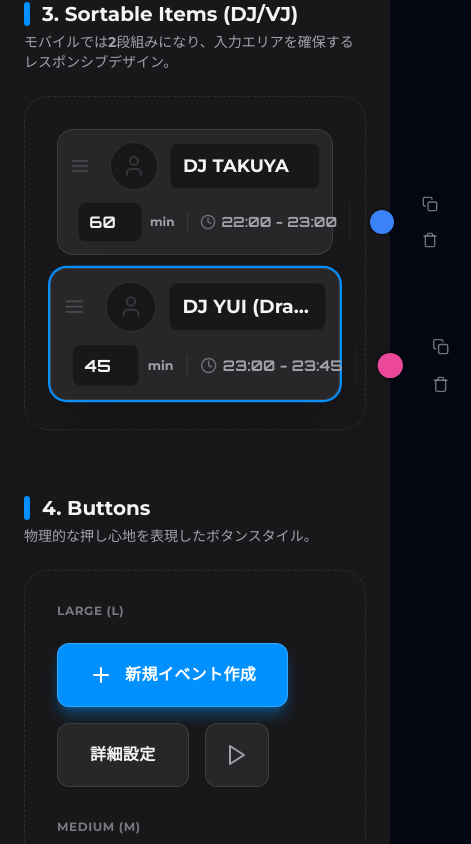
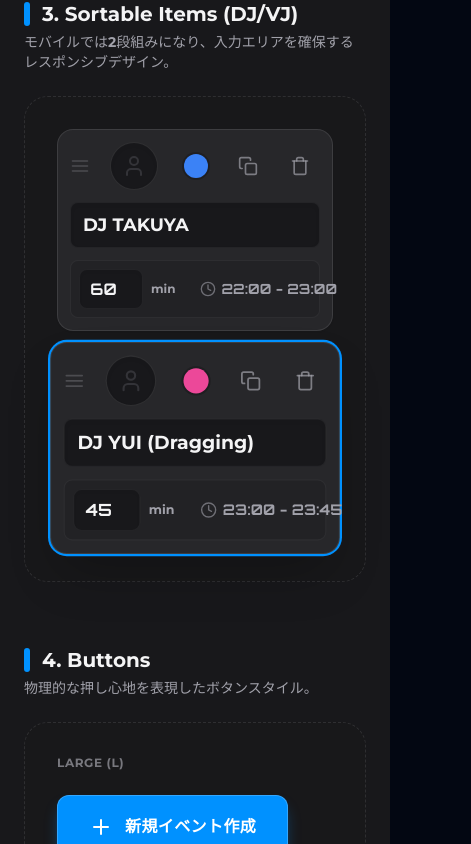
Before and after one commit to ryoma-tkg/DJTIMEKEEPER, a React (Vite) app: page /test-ui in a window 390 px wide. Shown: the part 1840-2684 px from the top of the page, 471 px wide, since content can reach past the window. Built offline with nearby package versions, Linux system fonts and the light colour scheme; no server answers; a web font is replaced by a local one.

Commit message:
before ui UPDATE -----戻るならここ

```diff
--- a/src/components/UITestPage.jsx
+++ b/src/components/UITestPage.jsx
@@ -155,32 +155,51 @@ const NewToggle = ({ label, checked = false, onChange, icon: Icon, description }
     </div>
 );
 
-// 4. DJ/VJ Card (★修正: SP対応 - 縦積みレイアウト)
+// 4. DJ/VJ Card (★修正: SP対応 & レイアウト改善)
 const NewSortableCard = ({ initialName, initialDuration, time, color, isDragging }) => {
     const [name, setName] = useState(initialName);
     const [duration, setDuration] = useState(initialDuration);
 
     return (
         <div className={`
-            group relative flex flex-col md:flex-row items-start md:items-center gap-3 md:gap-4 p-3 md:p-3 md:pr-4 rounded-2xl bg-surface-container
+            group relative p-3 md:p-3 md:pr-4 rounded-2xl bg-surface-container
             border border-on-surface/10 dark:border-white/10 overflow-visible
             transition-all duration-300
             ${isDragging ? 'scale-105 shadow-2xl z-50 ring-2 ring-brand-primary' : 'shadow-sm hover:shadow-md hover:border-on-surface/20'}
         `}>
-            {/* Top Row (Mobile) / Left Side (Desktop) */}
-            <div className="flex items-center w-full md:w-auto gap-3">
-                <div className="flex-shrink-0 cursor-grab touch-none text-on-surface-variant/30 hover:text-on-surface-variant p-2 -ml-2 md:ml-0">
+            {/* --- SP Layout (Stack) --- */}
+            <div className="md:hidden flex flex-col gap-3">
+                {/* Row 1: Grip, Icon, Actions (Right aligned) */}
+                <div className="flex items-center justify-between">
+                    <div className="flex items-center gap-3">
+                        <div className="flex-shrink-0 cursor-grab touch-none text-on-surface-variant/30 hover:text-on-surface-variant p-2 -ml-2">
                             <GripIcon className="w-5 h-5" />
                         </div>
                         <button
-                    className="flex-shrink-0 w-12 h-12 md:w-14 md:h-14 rounded-full bg-surface-background border border-on-surface/10 hover:border-brand-primary transition-colors overflow-hidden relative group/icon shadow-inner"
+                            className="flex-shrink-0 w-12 h-12 rounded-full bg-surface-background border border-on-surface/10 hover:border-brand-primary transition-colors overflow-hidden relative group/icon shadow-inner"
                             title="アイコンを変更"
                         >
                             <div className="w-full h-full flex items-center justify-center text-on-surface-variant/20 group-hover/icon:text-brand-primary/50">
-                        <UserIcon className="w-6 h-6 md:w-7 md:h-7" />
+                                <UserIcon className="w-6 h-6" />
                             </div>
                         </button>
-                <div className="flex-grow md:hidden">
+                    </div>
+                    {/* SP Actions: Horizontal Layout & No overflow */}
+                    <div className="flex items-center gap-3">
+                        <button className="w-10 h-10 rounded-full flex items-center justify-center hover:bg-surface-background transition-all active:scale-95" title="カラーを変更">
+                            <div className="w-6 h-6 rounded-full shadow-sm ring-2 ring-white/20 dark:ring-black/20" style={{ backgroundColor: color }}></div>
+                        </button>
+                        <button className="w-10 h-10 rounded-full flex items-center justify-center text-on-surface-variant/70 hover:text-brand-primary hover:bg-brand-primary/5 transition-colors active:scale-95" title="複製">
+                            <CopyIcon className="w-5 h-5" />
+                        </button>
+                        <button className="w-10 h-10 rounded-full flex items-center justify-center text-on-surface-variant/70 hover:text-red-500 hover:bg-red-500/10 transition-colors active:scale-95" title="削除">
+                            <TrashIcon className="w-5 h-5" />
+                        </button>
+                    </div>
+                </div>
+
+                {/* Row 2: Name Input (Full Width) */}
+                <div>
                     <input
                         type="text"
                         value={name}
@@ -195,12 +214,50 @@ const NewSortableCard = ({ initialName, initialDuration, time, color, isDragging
                         placeholder="Artist Name"
                     />
                 </div>
+
+                {/* Row 3: Time Controls */}
+                <div className="flex items-center justify-between gap-3 bg-surface-background/30 rounded-lg p-2 border border-on-surface/5">
+                    <div className="flex items-center gap-2">
+                        <input
+                            type="number"
+                            value={duration}
+                            onChange={(e) => setDuration(e.target.value)}
+                            className="
+                                w-16 bg-surface-background text-base font-mono font-bold text-on-surface
+                                rounded-lg px-2
+                                border border-on-surface/5 focus:border-brand-primary/50
+                                focus:outline-none focus:ring-2 focus:ring-brand-primary/20
+                                transition-all
+                                shadow-[inset_0_2px_4px_0_rgba(0,0,0,0.02)]
+                                h-10 text-center
+                            "
+                        />
+                        <span className="text-xs font-bold text-on-surface-variant select-none">min</span>
+                    </div>
+                    <div className="w-px h-5 bg-on-surface/10"></div>
+                    <div className="flex items-center gap-1.5 text-sm font-mono font-medium text-on-surface-variant select-none h-10 whitespace-nowrap">
+                        <ClockIcon className="w-4 h-4 opacity-60" />
+                        {time}
+                    </div>
+                </div>
             </div>
 
-            {/* Bottom Row (Mobile) / Center & Right (Desktop) */}
-            <div className="flex flex-grow items-center justify-between w-full md:w-auto gap-3 pl-2 md:pl-0">
-                {/* Desktop Name Input (Hidden on Mobile) */}
-                <div className="hidden md:block flex-grow min-w-0">
+            {/* --- PC Layout (Flex Row) --- */}
+            <div className="hidden md:flex w-full items-center gap-4">
+                <div className="flex-shrink-0 cursor-grab touch-none text-on-surface-variant/30 hover:text-on-surface-variant p-2 -ml-2">
+                    <GripIcon className="w-5 h-5" />
+                </div>
+                <button
+                    className="flex-shrink-0 w-14 h-14 rounded-full bg-surface-background border border-on-surface/10 hover:border-brand-primary transition-colors overflow-hidden relative group/icon shadow-inner"
+                    title="アイコンを変更"
+                >
+                    <div className="w-full h-full flex items-center justify-center text-on-surface-variant/20 group-hover/icon:text-brand-primary/50">
+                        <UserIcon className="w-7 h-7" />
+                    </div>
+                </button>
+
+                {/* Name Input (Expanded: flex-grow-[2]) */}
+                <div className="flex-grow-[2] min-w-0">
                     <input
                         type="text"
                         value={name}
@@ -218,7 +275,7 @@ const NewSortableCard = ({ initialName, initialDuration, time, color, isDragging
                 </div>
 
                 {/* Time Controls */}
-                <div className="flex items-center gap-3 md:gap-4">
+                <div className="flex-shrink-0 flex items-center gap-4">
                     <div className="flex items-center gap-2">
                         <div className="relative group/duration">
                             <input
@@ -245,20 +302,20 @@ const NewSortableCard = ({ initialName, initialDuration, time, color, isDragging
                     </div>
                 </div>
 
-                {/* Actions */}
-                <div className="flex-shrink-0 flex items-center gap-2 pl-3 border-l border-on-surface/5 dark:border-white/5 h-10">
+                {/* Actions (Vertical with more gap) */}
+                <div className="flex-shrink-0 flex items-center gap-3 pl-4 border-l border-on-surface/5 dark:border-white/5 h-14">
                     <button
                         className="w-10 h-10 rounded-full flex items-center justify-center hover:bg-surface-background transition-all active:scale-95 mr-1"
                         title="カラーを変更"
                     >
-                        <div className="w-6 h-6 md:w-7 md:h-7 rounded-full shadow-sm ring-2 ring-white/20 dark:ring-black/20" style={{ backgroundColor: color }}></div>
+                        <div className="w-7 h-7 rounded-full shadow-sm ring-2 ring-white/20 dark:ring-black/20" style={{ backgroundColor: color }}></div>
                     </button>
-                    <div className="flex flex-col gap-1 md:gap-2">
-                        <button className="w-8 h-8 md:w-8 md:h-8 rounded-full flex items-center justify-center text-on-surface-variant/70 hover:text-brand-primary hover:bg-brand-primary/5 transition-colors active:scale-95" title="複製">
-                            <CopyIcon className="w-4 h-4" />
+                    <div className="flex flex-col gap-2 justify-center">
+                        <button className="w-6 h-6 rounded-full flex items-center justify-center text-on-surface-variant/70 hover:text-brand-primary hover:bg-brand-primary/5 transition-colors active:scale-95" title="複製">
+                            <CopyIcon className="w-3.5 h-3.5" />
                         </button>
-                        <button className="w-8 h-8 md:w-8 md:h-8 rounded-full flex items-center justify-center text-on-surface-variant/70 hover:text-red-500 hover:bg-red-500/10 transition-colors active:scale-95" title="削除">
-                            <TrashIcon className="w-4 h-4" />
+                        <button className="w-6 h-6 rounded-full flex items-center justify-center text-on-surface-variant/70 hover:text-red-500 hover:bg-red-500/10 transition-colors active:scale-95" title="削除">
+                            <TrashIcon className="w-3.5 h-3.5" />
                         </button>
                     </div>
                 </div>
```
Also changed, not shown: 1 other file (tests, documents, lock files or other folders). Lines whose indentation alone changed are shown as unchanged.
